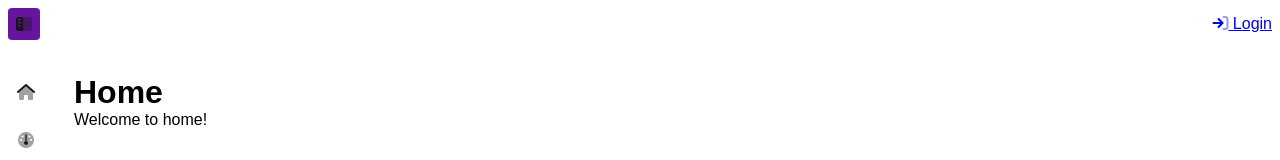
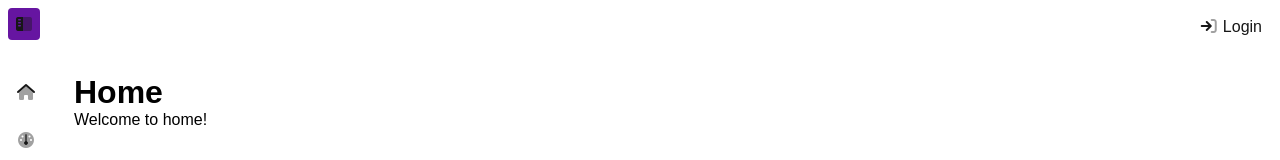
Before and after one commit to neofuture/polaris-nextjs, a Next.js app: page / in a window 1280 px wide. Shown: the top 160 px of the page. Built offline with nearby package versions, Linux system fonts and the light colour scheme; no server answers.

Commit message:
Update top-navigation.component.tsx

```diff
--- a/src/components/top-navigation/top-navigation.component.tsx
+++ b/src/components/top-navigation/top-navigation.component.tsx
@@ -36,9 +36,7 @@ const TopNavigation: React.FC = () => {
                         </>
                     ) : (
                         <li>
-                            <Link href="/user/login">
-                                <i className="fad fa-sign-in icon"/> Login
-                            </Link>
+                            <NavLink label="Login" href="/user/login" iconName={'fa-sign-in'}/>
                         </li>
                     )}
                 </ul>
```
